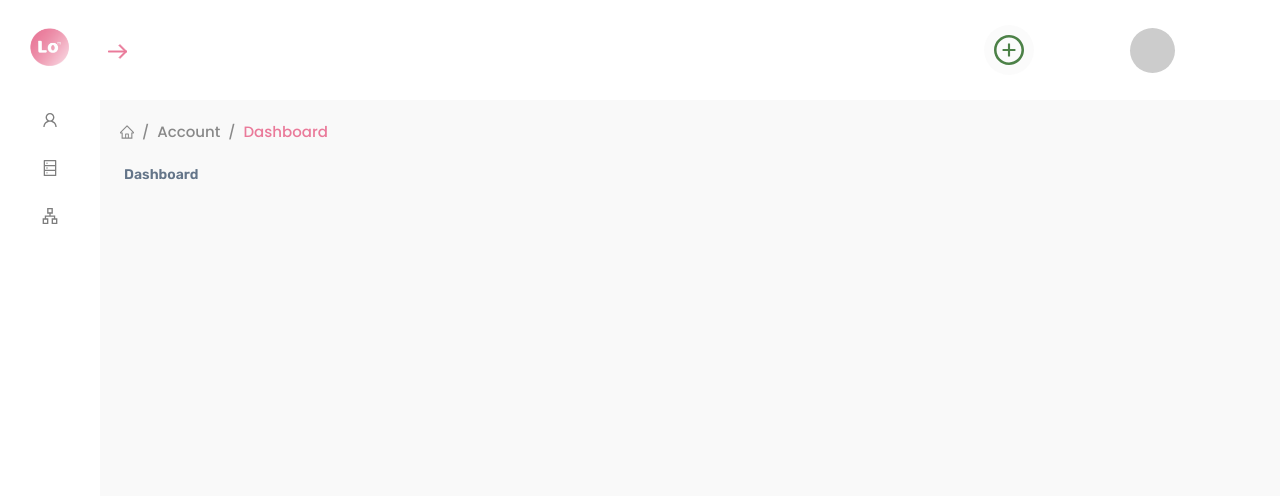
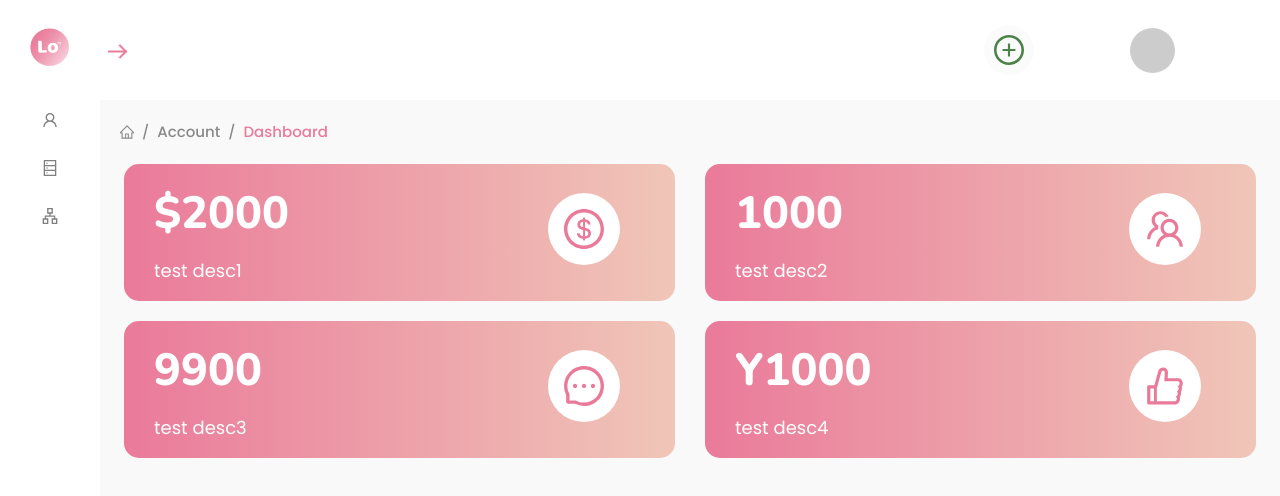
Before and after one commit to nhanvothanh719/day-off-management-system, a React (Create React App) app: page /account/dashboard in a window 1280 px wide. Shown: the top 496 px of the page. Built offline with nearby package versions, Linux system fonts and the light colour scheme.

Commit message:
feat: dpm-add-static-card-in-dashboard

```diff
--- a/src/components/Dashboard/Dashboard.jsx
+++ b/src/components/Dashboard/Dashboard.jsx
@@ -1,8 +1,19 @@
-import React from 'react'
+import React from 'react';
+import './Dashboard.scss';
+import { Row } from 'antd';
+import DashboardCard from '../DashboardCard/DashboardCard';
+import { DollarCircleOutlined, TeamOutlined, MessageOutlined, LikeOutlined } from '@ant-design/icons';
 
 const Dashboard = () => {
   return (
-    <div>Dashboard</div>
+    <div className='custom-dashboard'>
+      <Row gutter={[30, 20]}>
+      <DashboardCard number='$2000' description='test desc1' icon={<DollarCircleOutlined />} />
+      <DashboardCard number='1000' description='test desc2' icon={<TeamOutlined />} />
+      <DashboardCard number='9900' description='test desc3' icon={<MessageOutlined />} />
+      <DashboardCard number='Y1000' description='test desc4' icon={<LikeOutlined />} />
+    </Row>
+    </div>
   )
 }
 
--- /dev/null
+++ b/src/components/Dashboard/Dashboard.scss
@@ -0,0 +1,87 @@
+$pink: #ea7a9a;
+$nude: #f0c6b8;
+$white: #fff;
+$light-pink: #E97A9A;
+
+@mixin text-custom($font_family: Poppins, $font_size: 20px, $font_weight: 500) {
+    font-family: $font_family, sans-serif;
+    font-size: $font_size;
+    font-weight: $font_weight;
+  }
+
+.dashboard {
+
+    &__card {
+        border-radius: 15px;
+
+        padding-inline: 1.875rem;
+        padding-top: 15px;
+        padding-bottom: 15px;
+
+        background: linear-gradient(to right, $pink 0%, $nude 100%);
+
+        .card {
+
+            &__wrapper {
+                align-items: center;
+                width: 100%;
+                height: auto;
+            }
+
+            &__content {
+
+                &--left {
+                    display: flex;
+                    align-items: center;
+                }
+
+                &--right {
+                    width: 100px;
+                    height: 100px;
+
+                    position: relative;
+
+                    .circle--white {
+                        width: 72px;
+                        height: 72px;
+                        border-radius: 50%;
+                        background-color: $white;
+                        position: absolute;
+                        top: 50%;
+                        left: 50%;
+                        transform: translate(-50%, -50%);
+
+                        display: flex;
+                        align-items: center;
+                        justify-content: center;
+
+                        &:hover {
+                            .anticon {
+                                transform: scale(1.2);
+                                transition: all 0.5s ease;
+                            }
+                        }
+
+                        .anticon {
+                            font-size: 40px !important;
+                            color: $light-pink;
+                        }
+                    }
+                }
+            }
+
+            &__title {
+
+                &--big {
+                    color: $white;
+                    @include text-custom(Nunito, 45px, 800);
+                }
+
+                &--small {
+                    color: $white;
+                    @include text-custom(Poppins, 18px, 400);
+                }
+            }
+        }
+    }
+}
--- /dev/null
+++ b/src/components/DashboardCard/DashboardCard.jsx
@@ -0,0 +1,39 @@
+import React from "react";
+import "./DashboardCard.scss";
+import { Col, Row, Space, Typography } from "antd";
+
+function DashboardCard(props) {
+
+  const {number, description, icon} = props;
+
+  return (
+      <Col
+        xxl={6}
+        xl={12}
+        lg={12}
+        md={12}
+        sm={24}
+        xs={24}
+      >
+        <div className="dashboard__card">
+          <div className="card__wrapper">
+            <Row>
+            <Col className="card__content--left" span={18}>
+              <Space direction="vertical" className="card__title">
+                <Typography.Text className="card__title--big">{ number }</Typography.Text>
+                <Typography.Text className="card__title--small">{ description }</Typography.Text>
+              </Space>
+            </Col>
+            <Col className="card__content--right" span={6}>
+              <div className="circle--white">
+                { icon }
+              </div>
+            </Col>
+            </Row>
+          </div>
+        </div>
+      </Col>
+  );
+}
+
+export default DashboardCard;
--- a/src/components/LoginForm/LoginForm.jsx
+++ b/src/components/LoginForm/LoginForm.jsx
@@ -74,16 +74,20 @@ function LoginForm() {
                   onFinishFailed={onFinishFailed}
                 >
                   <Form.Item
-                    name="username"
-                    label="Username"
+                    name="email"
+                    label="Email"
                     rules={[
                       {
                         required: true,
-                        message: "Please input your username!",
+                        message: "Please input your email!",
+                      },
+                      {
+                        type: 'email',
+                        message: 'Input is not a valid email!',
                       },
                     ]}
                   >
-                    <Input size="large" placeholder="Input your username" />
+                    <Input size="large" placeholder="Input your email" />
                   </Form.Item>
 
                   <Form.Item
@@ -95,6 +99,10 @@ function LoginForm() {
                         required: true,
                         message: "Please input your password!",
                       },
+                      {
+                        min: 8,
+                        message: "Password must contain at least 8 characters!",
+                      }
                     ]}
                   >
                     <Input.Password
--- a/src/index.css
+++ b/src/index.css
@@ -4,7 +4,7 @@
 
 body {
   margin: 0;
-  font-family: "Rubik", sans-serif !important;
+  font-family: "Poppins", sans-serif !important;
   font-size: 14px;
   color: #647589 !important;
   background-color: #f9f9f9 !important;
```
Also changed, not shown: src/components/DashboardCard/DashboardCard.scss (added).
